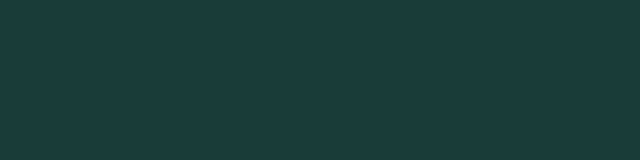
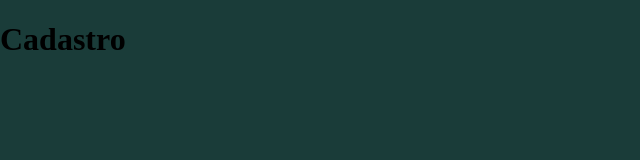
Before and after one commit to RicardoJun10r/GENIAL, a React (Create React App) app: page /Cadastrar in a window 1280 px wide. Before the commit this address had no page. Shown: the top 160 px of the page, without its empty margins (0-640 px from the left). Built offline with nearby package versions, Linux system fonts and the light colour scheme.

Commit message:
add pagina de cadastro e removendo arquivo css global

```diff
--- a/src/index.css
+++ /dev/null
@@ -1,19 +0,0 @@
-body, html{
-  height: 100%;
-}
-body {
-
-    background-color: #1A3C39;
-
-    margin: 0;
-    font-family: -apple-system, BlinkMacSystemFont, 'Segoe UI', 'Roboto', 'Oxygen',
-      'Ubuntu', 'Cantarell', 'Fira Sans', 'Droid Sans', 'Helvetica Neue',
-      sans-serif;
-    -webkit-font-smoothing: antialiased;
-    -moz-osx-font-smoothing: grayscale;
-  }
-
-  code {
-    font-family: source-code-pro, Menlo, Monaco, Consolas, 'Courier New',
-      monospace;
-  }
--- a/src/index.js
+++ b/src/index.js
@@ -1,8 +1,6 @@
 import React from 'react';
 import ReactDOM from 'react-dom/client';
 import App from './App';
-
-import './index.css';
 
 const root = ReactDOM.createRoot(document.getElementById('root'));
 root.render(
--- /dev/null
+++ b/src/pages/Cadastrar/index.js
@@ -0,0 +1,14 @@
+import React from "react";
+
+const Cadastrar = () => {
+
+    return(
+        <div>
+            <h1>
+                Cadastro
+            </h1>
+        </div>
+    )
+}
+
+export default Cadastrar;
--- a/src/pages/Login/style.css
+++ b/src/pages/Login/style.css
@@ -1,3 +1,9 @@
+body, html{
+    background-color: #1A3C39;
+    height: 100%;
+    margin: 0;
+}
+
 .container {
     width: 100vw;
     height: 100vh;
--- a/src/routes/routes.js
+++ b/src/routes/routes.js
@@ -2,12 +2,14 @@ import React from "react";
 import { Route, Routes, BrowserRouter } from "react-router-dom";
 
 import Login from "../pages/Login";
+import Cadastrar from "../pages/Cadastrar";
 
 function Rotas() {
     return(
         <BrowserRouter>
         <Routes>
             <Route element={<Login />} path='/' exact />
+            <Route element={<Cadastrar />} path='/Cadastrar'/>
         </Routes>
         </BrowserRouter>
     )
```
Also changed, not shown: src/pages/Cadastrar/style.css (added).
